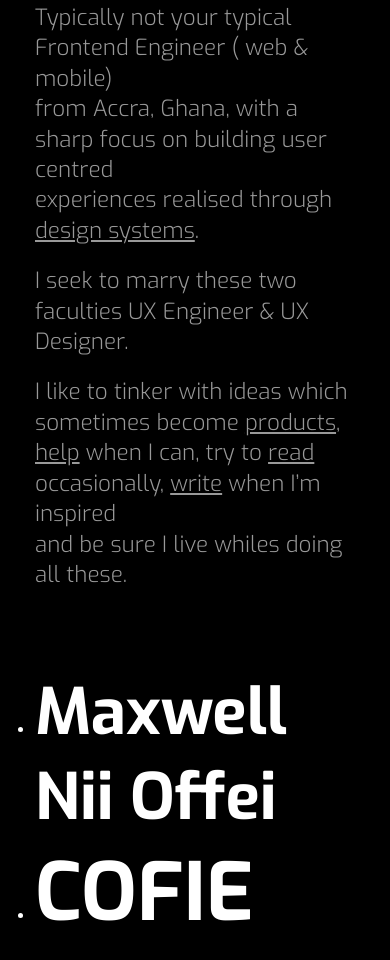
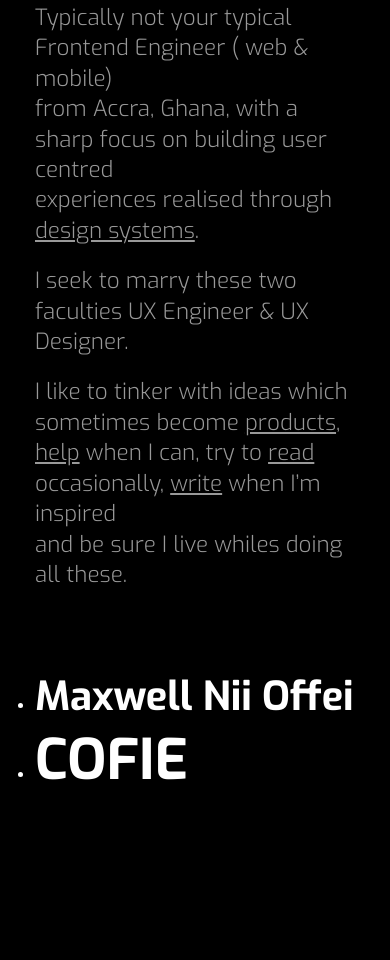
Before and after one commit to mcofie/saidai, a Gatsby site: page / in a window 390 px wide. Shown: the part 340-1300 px from the top of the page. After the commit the page ends 1207 px from the top, so only its background shows below. Built offline with nearby package versions, Linux system fonts and the light colour scheme; Gatsby itself is replaced by a stand-in of ours.

Commit message:
resized the identity component text based on screen sizes

```diff
--- a/src/components/styles/identity.module.css
+++ b/src/components/styles/identity.module.css
@@ -16,3 +16,37 @@
 .identity__subtitle {
     font-size: 4.0rem;
 }
+
+
+/*Standard Screen Sizes*/
+/*Specify Container for standard screen sizes*/
+/* Extra small devices (phones, 600px and down) */
+@media only screen and (max-width: 600px) {
+    .identity__subtitle {
+        font-size: 2.5rem;
+    }
+
+    .identity__title {
+        font-size: 3.5rem;
+    }
+}
+
+/* Small devices (portrait tablets and large phones, 600px and up) */
+@media only screen and (min-width: 600px) {
+
+}
+
+/* Medium devices (landscape tablets, 768px and up) */
+@media only screen and (min-width: 768px) {
+
+}
+
+/* Large devices (laptops/desktops, 992px and up) */
+@media only screen and (min-width: 992px) {
+
+}
+
+/* Extra large devices (large laptops and desktops, 1200px and up) */
+@media only screen and (min-width: 1200px) {
+
+}
```
